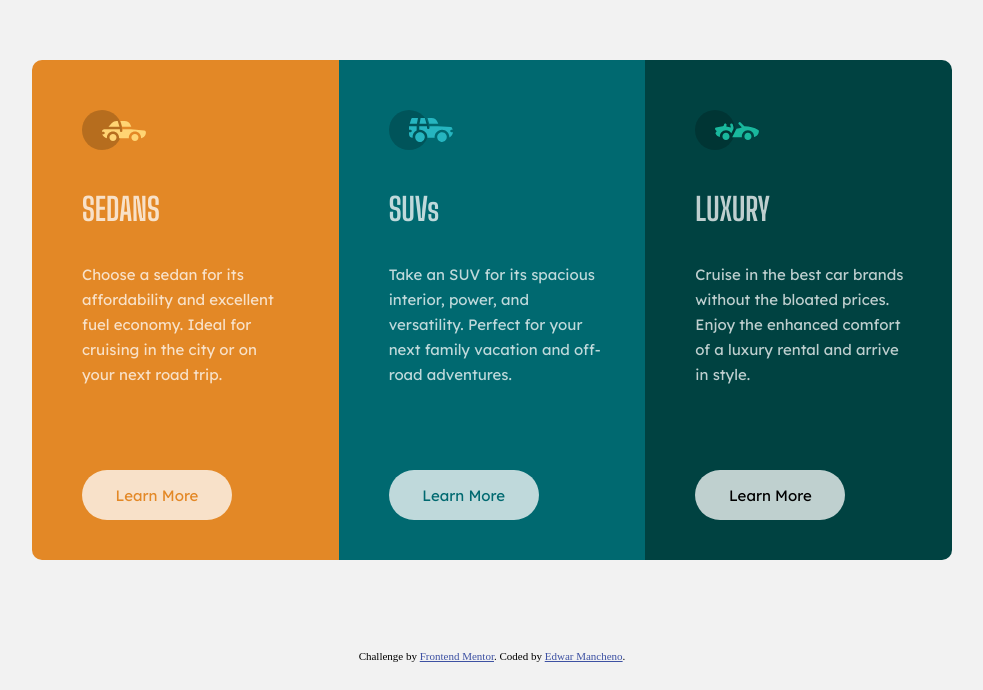
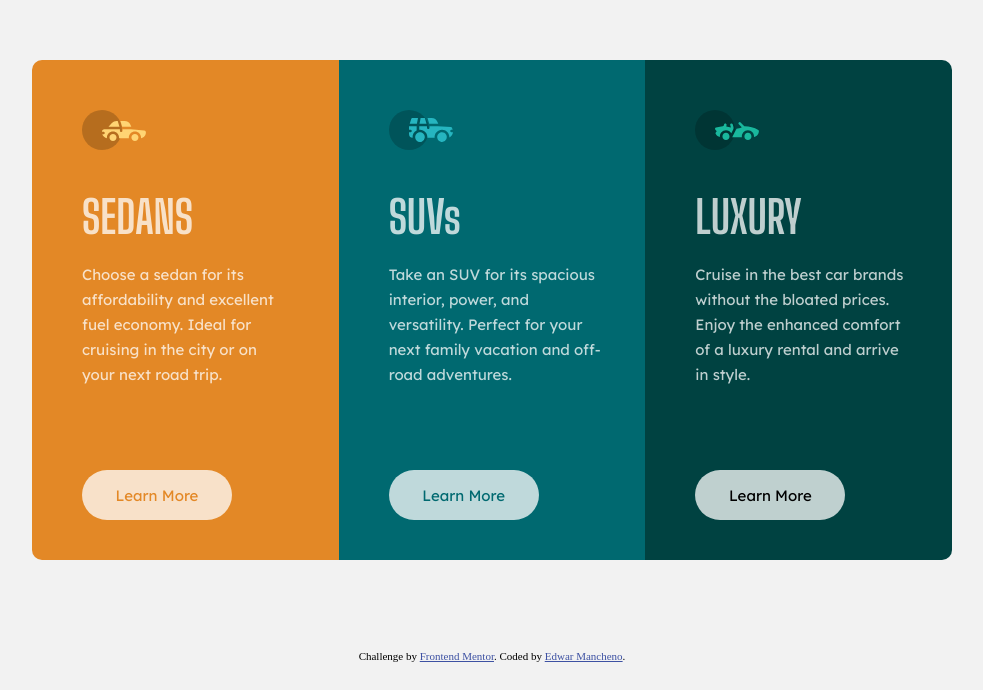
Before and after one commit to emancheno/challenge7, a plain HTML site: page index.html in a window 1280 px wide. Shown: the part 110-800 px from the top of the page, without its empty margins (148-1131 px from the left). Drawn offline with Linux system fonts and the light colour scheme.

Commit message:
Update style.css
H1 font size

```diff
--- a/style.css
+++ b/style.css
@@ -55,7 +55,7 @@ body{
 h1{
     font-family: 'Big Shoulders Display', cursive;
     color: var(--Transparentwhite);
-    font-size: 2.1em;
+    font-size: 3em;
     position: absolute;
     top: 130px;
     left: 50px;
```
